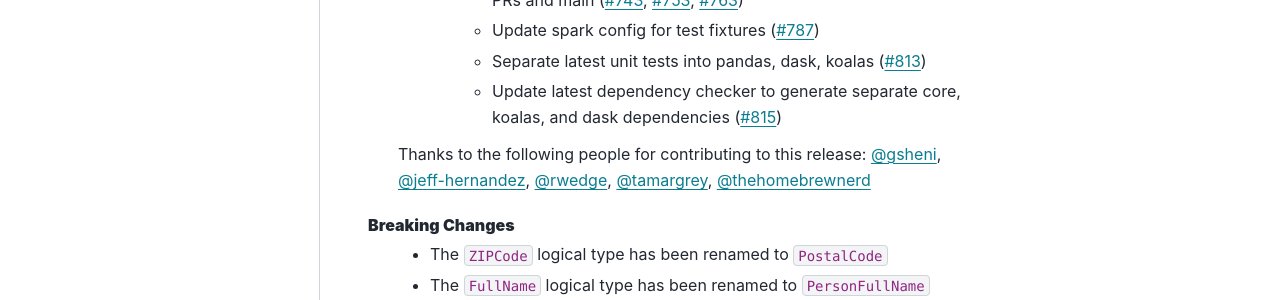
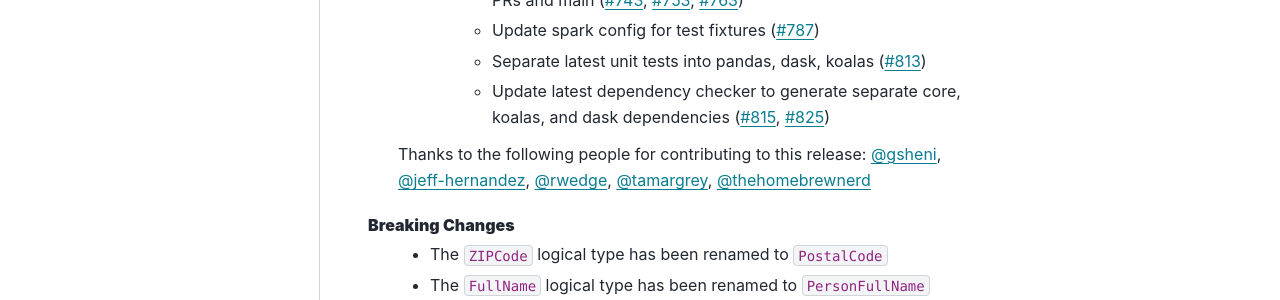
Before and after one commit to alteryx/woodwork, a Sphinx documentation site: the page built from docs/source/release_notes.rst, in a window 1280 px wide and 900 px high, scrolled down 1260 px. Shown: the part 153-453 px from the top of the window. Built offline with Sphinx 7.4.7 and the PyData theme 0.15.4, drawn with Linux system fonts in a browser that asks for light colours; comment, search, counter and statistics services are not loaded.

Commit message:
Use virtualenv with latest dep checker, remove latest text files (#825)
* use venv, remove text files

* update release notes

* better name

* fix pr number

* Add pip upgrade

```diff
--- a/docs/source/release_notes.rst
+++ b/docs/source/release_notes.rst
@@ -34,7 +34,7 @@
         * Add unit tests against minimum dependencies for python 3.6 on PRs and main (:pr:`743`, :pr:`753`, :pr:`763`)
         * Update spark config for test fixtures (:pr:`787`)
         * Separate latest unit tests into pandas, dask, koalas (:pr:`813`)
-        * Update latest dependency checker to generate separate core, koalas, and dask dependencies (:pr:`815`)
+        * Update latest dependency checker to generate separate core, koalas, and dask dependencies (:pr:`815`, :pr:`825`)
 
     Thanks to the following people for contributing to this release:
     :user:`gsheni`, :user:`jeff-hernandez`, :user:`rwedge`, :user:`tamargrey`, :user:`thehomebrewnerd`
```
Also changed, not shown: 4 other files.
